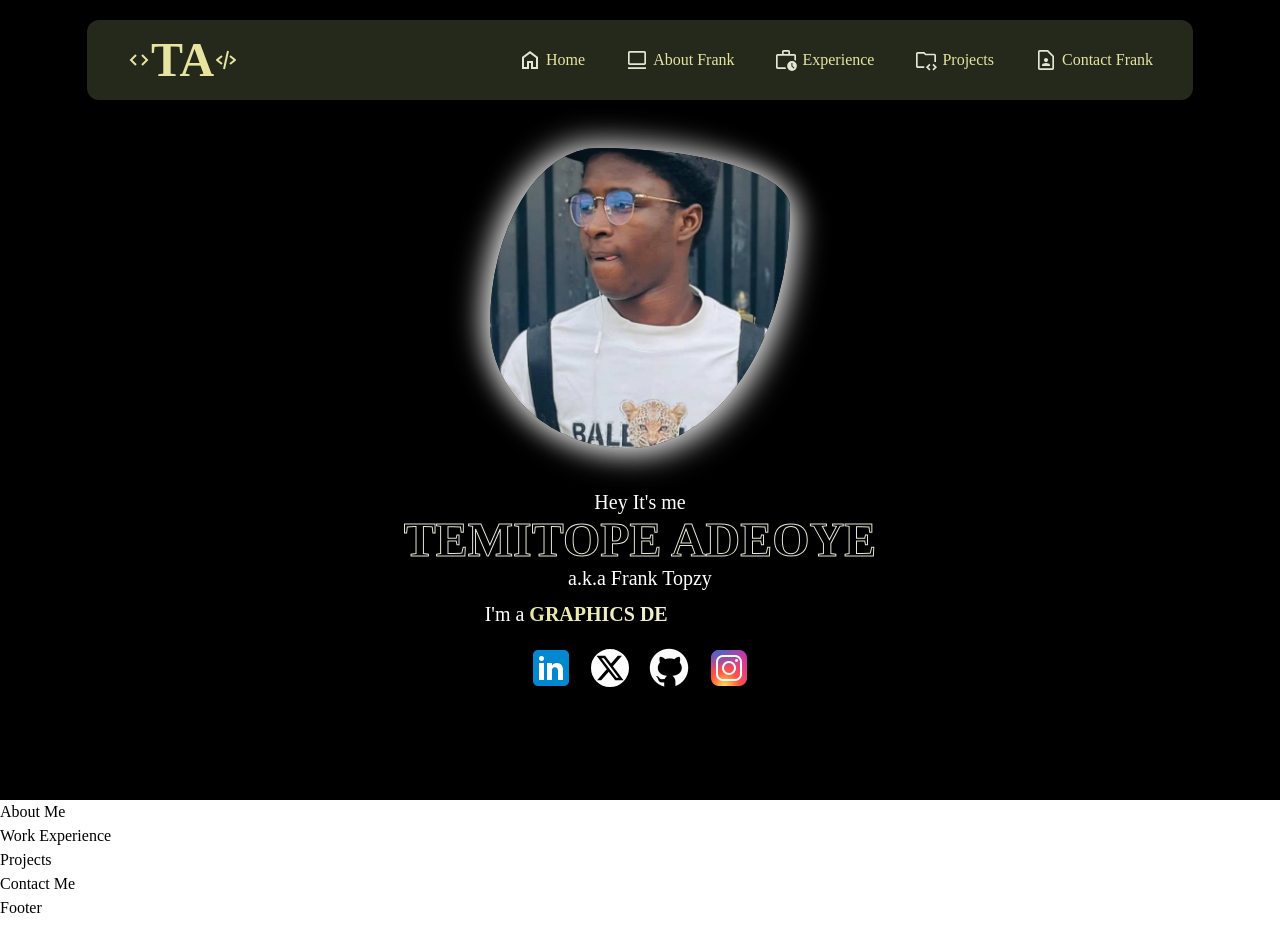
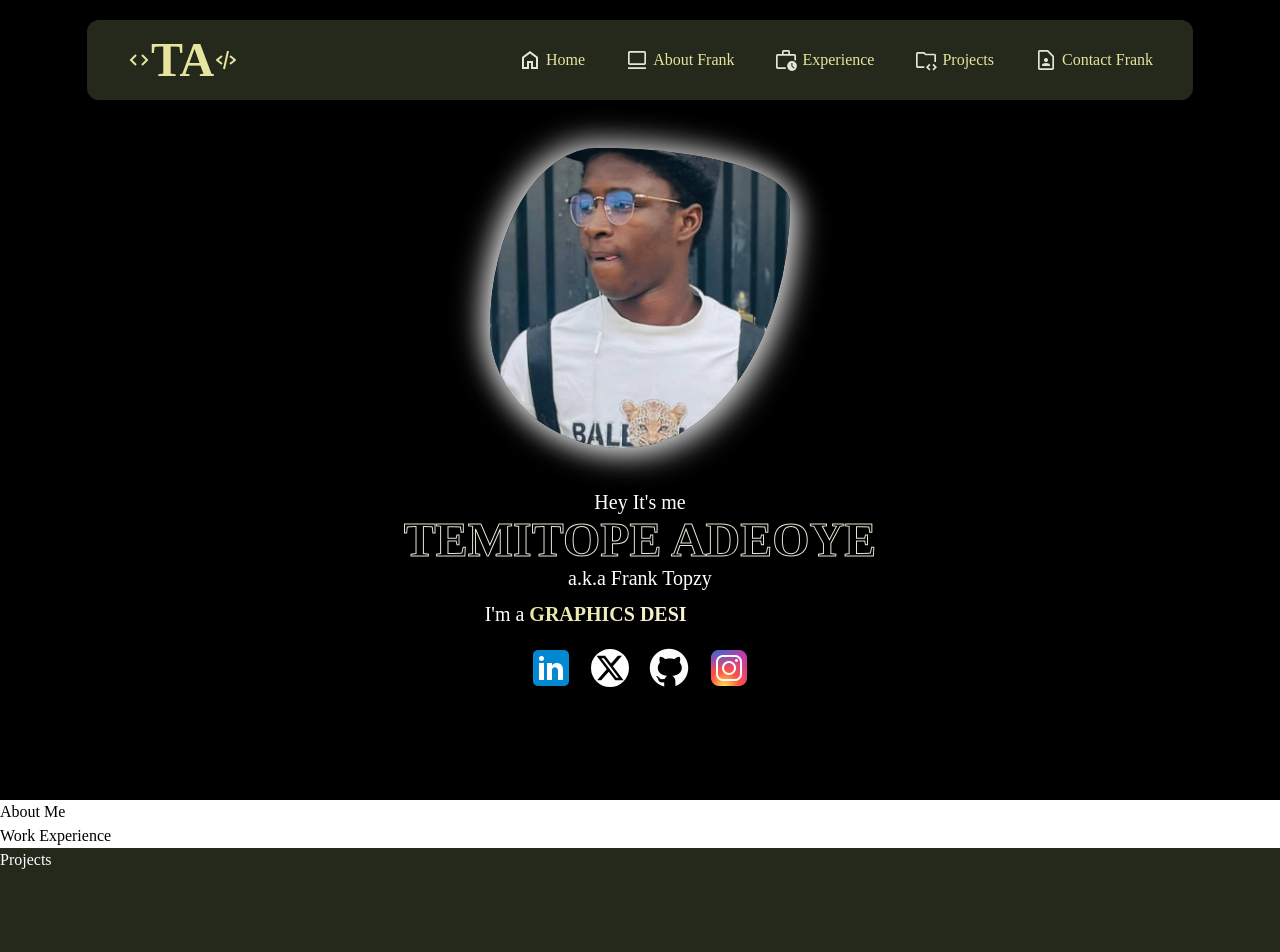
Before and after one commit to FrankTopzy/My-Portfolio, a React (Vite) app in the folder frontend/: page / in a window 1280 px wide. Shown: the top 952 px of the page. Built offline with nearby package versions, Linux system fonts and the light colour scheme.

Commit message:
Added some styles to the projects page.

```diff
--- a/frontend/src/Homepage/Projects/Projects.tsx
+++ b/frontend/src/Homepage/Projects/Projects.tsx
@@ -2,7 +2,7 @@
 
 function Projects() {
   return (
-    <div>
+    <div className="bg-[var(--navbar-bg)] text-white flex flex-col h-[70vh]" id="projects">
       Projects
     </div>
   )
```
